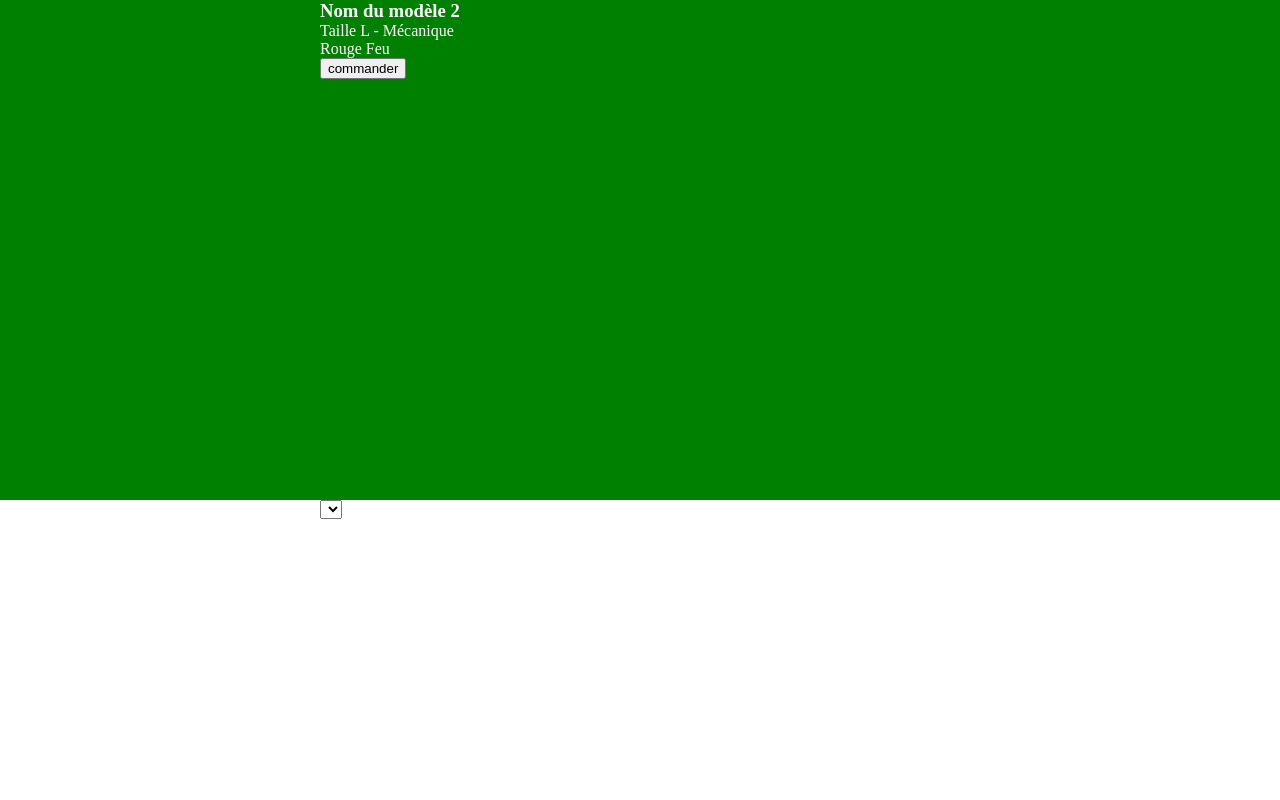
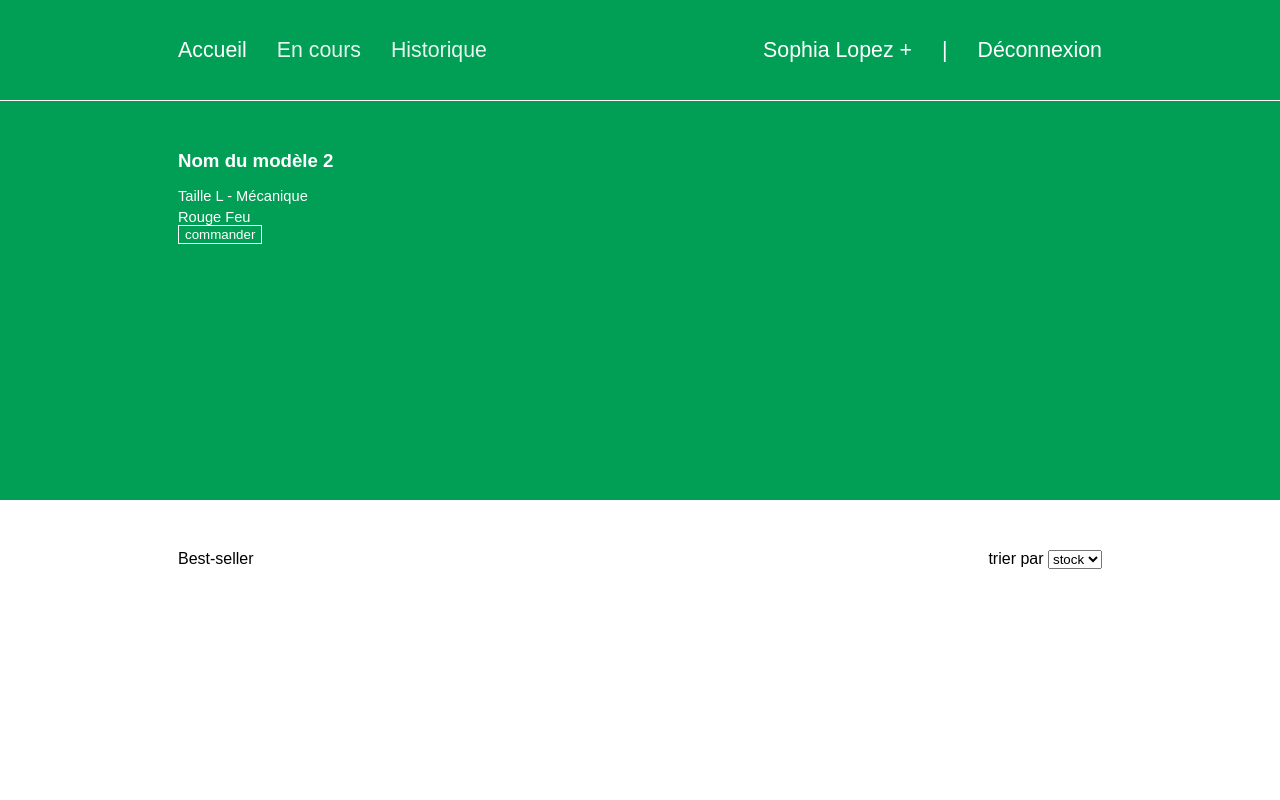
Before and after one commit to blandinf/BDDI-integration, a website built with webpack: page webpack-starter-master/src/index.html in a window 1280 px wide. Shown: the top 800 px of the page. Built offline with nearby package versions, Linux system fonts and the light colour scheme.

Commit message:
hero section

```diff
--- a/webpack-starter-master/src/index.html
+++ b/webpack-starter-master/src/index.html
@@ -7,32 +7,37 @@
 </head>
 <body>
 
-<!-- header -->
-<!--<header class="header">-->
-<!--  <div class="container">-->
-<!--    &lt;!&ndash; nav &ndash;&gt;-->
-<!--    <nav class="nav">-->
-<!--      <ul class="nav-links">-->
-<!--        <li>Accueil</li>-->
-<!--        <li>En cours</li>-->
-<!--        <li>Historique</li>-->
-<!--      </ul>-->
-<!--      <ul class="login-links">-->
-<!--        <li>Sophia Lopez</li>-->
-<!--        <li>-->
-<!--          <a>Déconnexion</a>-->
-<!--        </li>-->
-<!--      </ul>-->
-<!--    </nav>-->
-<!--    &lt;!&ndash; / nav &ndash;&gt;-->
-<!--  </div>-->
-<!--</header>-->
-<!-- / header -->
+<!-- header-->
+<header class="header">
+  <div class="container">
+    <!-- nav -->
+    <nav class="nav">
+      <ul class="nav-links">
+        <li class="active">Accueil</li>
+        <li>En cours</li>
+        <li>Historique</li>
+      </ul>
+      <ul class="login-links">
+        <li>
+          Sophia Lopez
+          <span>+</span>
+        </li>
+        <li><span>|</span></li>
+        <li>
+          <a>Déconnexion</a>
+        </li>
+      </ul>
+    </nav>
+    <!-- / nav -->
+  </div>
+</header>
+<!-- / header-->
 
 <!-- main -->
 <main>
   <section class="hero-section">
     <div class="container">
+
       <div class="hero-content active">
         <article class="product">
           <h3 class="product-title">Nom du modèle 2</h3>
@@ -54,11 +59,16 @@
 
   <section class="best-seller-section">
     <div class="container">
-      <div>
-        <p></p>
-        <label>
-          <select></select>
-        </label>
+
+      <div class="best-seller-content">
+        <p class="best-seller-title">Best-seller</p>
+        <div class="best-seller-select">
+          <label for="filter">trier par</label>
+          <select id="filter">
+            <option value="dog">stock</option>
+            <option value="cat">Cat</option>
+          </select>
+        </div>
       </div>
       <div class="best-seller-list active">
         <article class="product">
@@ -93,8 +103,8 @@
 
   <section class="news-section">
     <div class="container">
+
       <p></p>
-
       <div class="news-content active">
         <article class="product">
           <img class="product-img">
--- a/webpack-starter-master/src/styles/index.scss
+++ b/webpack-starter-master/src/styles/index.scss
@@ -1,46 +1,111 @@
 * {
   margin: 0;
+  font-family: Arial;
 }
 
 .container {
-  margin: 0 20rem;
+  width: 100%;
+  max-width: 924px;
+  margin: 0 auto;
 }
 
 .header {
-  background-color: green;
-  height: 4rem;
+  z-index: 2;
+  width: 100vw;
+  height: 6.25rem;
+  position: absolute;
+  border-bottom: 1px solid white;
+  .container {
+    height: 100%;
+    display: flex;
+    align-items: center;
+    .nav {
+      font-size: 16pt;
+      display: flex;
+      justify-content: space-between;
+      flex-basis: 100%;
+    }
+  }
 }
 
-.nav {
-  display: flex;
-  justify-content: space-between;
+.nav-links {
+  li {
+    opacity: 0.9;
+  }
+  li.active {
+    opacity: 1;
+  }
+}
+
+.login-links {
+  justify-content: flex-end;
 }
 
 ul {
   display: flex;
   flex-direction: row;
   text-decoration: none;
+  padding: 0;
   li {
     list-style-type: none;
-    margin: 0 1.5rem;
+    margin-right: 1.875rem;
     color: white;
+  }
+  li:last-child {
+    margin-right: 0;
+  }
+}
+
+.product {
+  .product-title {
+    margin-bottom: 1rem;
+    font-size: 14pt;
+  }
+  .product-description {
+    font-size: 11pt;
+    margin-bottom: 0.3125rem;
+  }
+  .product-informations {
+    font-size: 11pt;
+  }
+  .product-action {
+    color: white;
+    border: 1px solid white;
+    background: initial;
   }
 }
 
 .hero-section {
+  position: relative;
   height: 31.25rem;
-  background-color: green;
+  background-color: #009f55;
+  .product-action {
+    margin-top: 13.5625rem;
+  }
 }
 
-.hero-content p, .hero-content h3 {
-  color: white;
+.hero-content {
+  flex-direction: column;
+  padding-top: 9.375rem;
+  p, h3 {
+    color: white;
+  }
+  .product-action {
+    margin-top: auto;
+  }
 }
 
 .best-seller-section {
   height: 26.375rem;
+  .best-seller-content {
+    margin-top: 3.125rem;
+    display: flex;
+    flex-direction: row;
+    justify-content: space-between;
+  }
 }
 
 .news-section {
   height: 26.75rem;
-  background-color: green;
+  background-color: #0cff56;
 }
```
